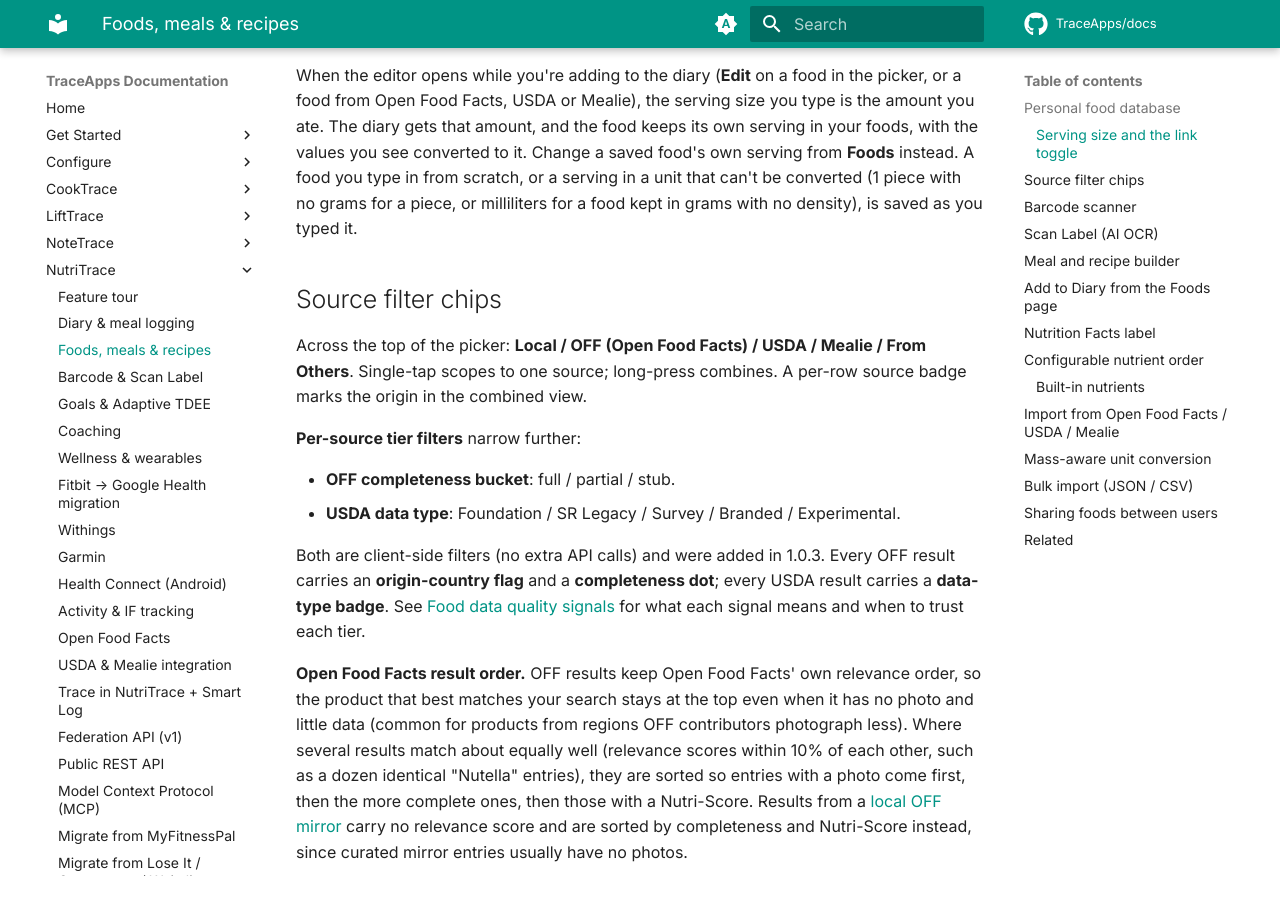
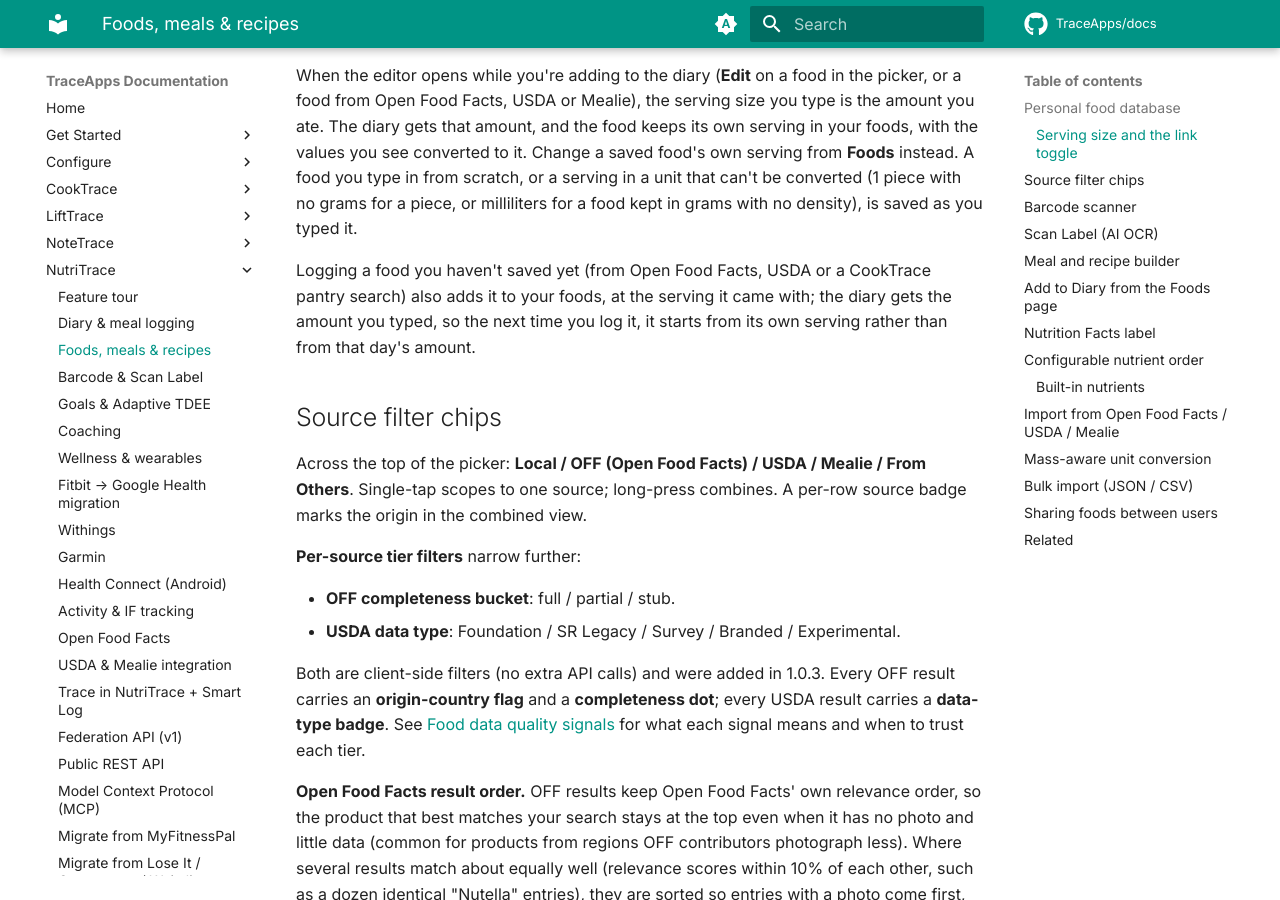
Before and after one commit to TraceApps/docs, an MkDocs documentation site: the page built from docs/nutritrace/foods.md, in a window 1280 px wide and 900 px high, scrolled down 1560 px. Built offline with MkDocs 1.6.1 and Material for MkDocs 9.7.7, drawn with Linux system fonts in a browser that asks for light colours; comment, search, counter and statistics services are not loaded.

Commit message:
nutritrace: logging a food for the first time keeps its own serving (nutritrace#347)

```diff
--- a/docs/nutritrace/foods.md
+++ b/docs/nutritrace/foods.md
@@ -25,6 +25,8 @@ In the food editor, the nutrients are for the serving size shown under Basic Inf
 The link button next to the unit scales every nutrient with the serving size. With it on (the default when you edit a food you saved), changing the serving from 100 g to 200 g doubles every value, including any you typed or corrected after opening the editor. With it off (the default for a new food), the serving size and the values change independently, so typing 60 g keeps the numbers you entered and they become the values for 60 g.
 
 When the editor opens while you're adding to the diary (**Edit** on a food in the picker, or a food from Open Food Facts, USDA or Mealie), the serving size you type is the amount you ate. The diary gets that amount, and the food keeps its own serving in your foods, with the values you see converted to it. Change a saved food's own serving from **Foods** instead. A food you type in from scratch, or a serving in a unit that can't be converted (1 piece with no grams for a piece, or milliliters for a food kept in grams with no density), is saved as you typed it.
+
+Logging a food you haven't saved yet (from Open Food Facts, USDA or a CookTrace pantry search) also adds it to your foods, at the serving it came with; the diary gets the amount you typed, so the next time you log it, it starts from its own serving rather than from that day's amount.
 
 ## Source filter chips
 
```
